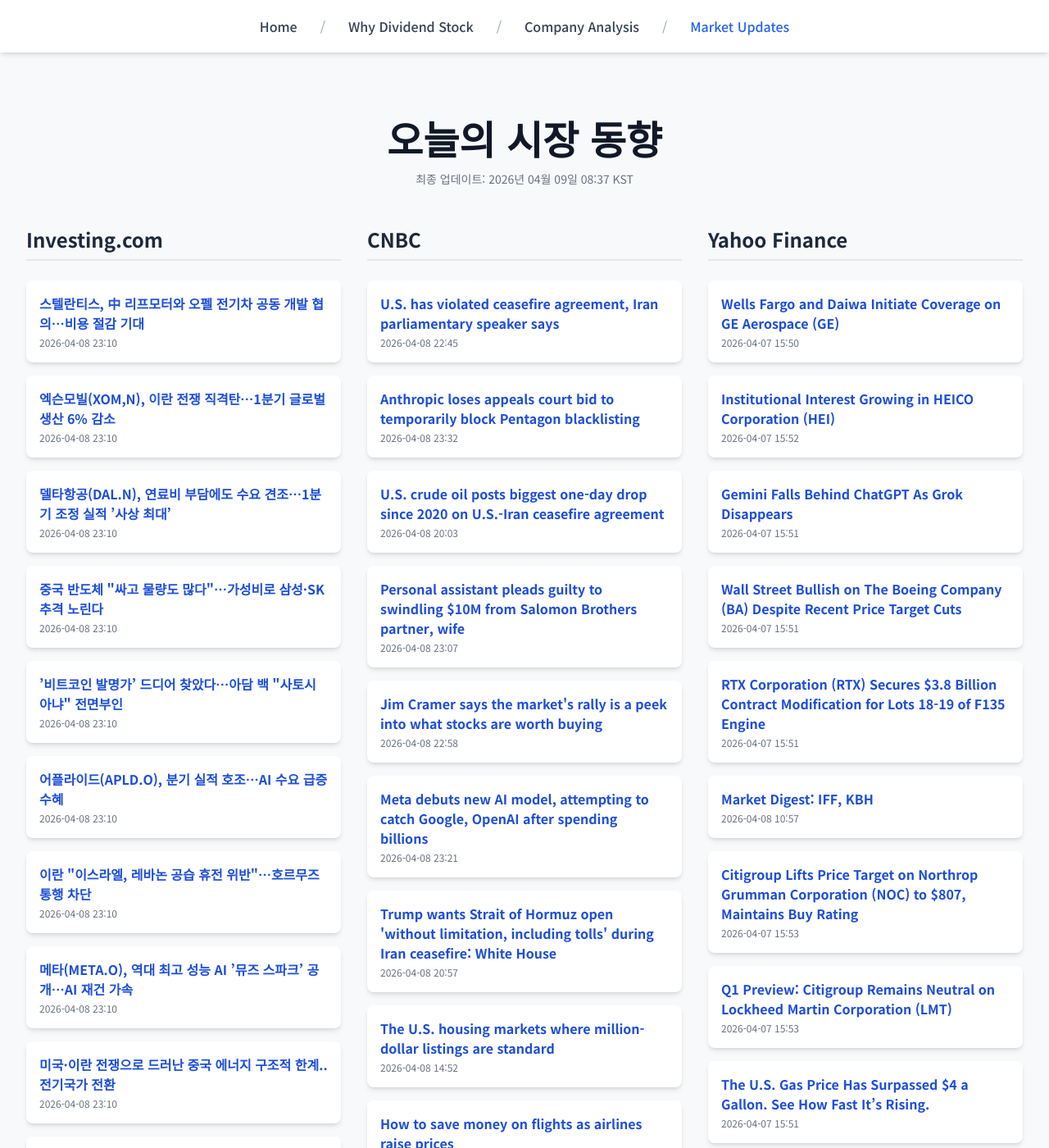
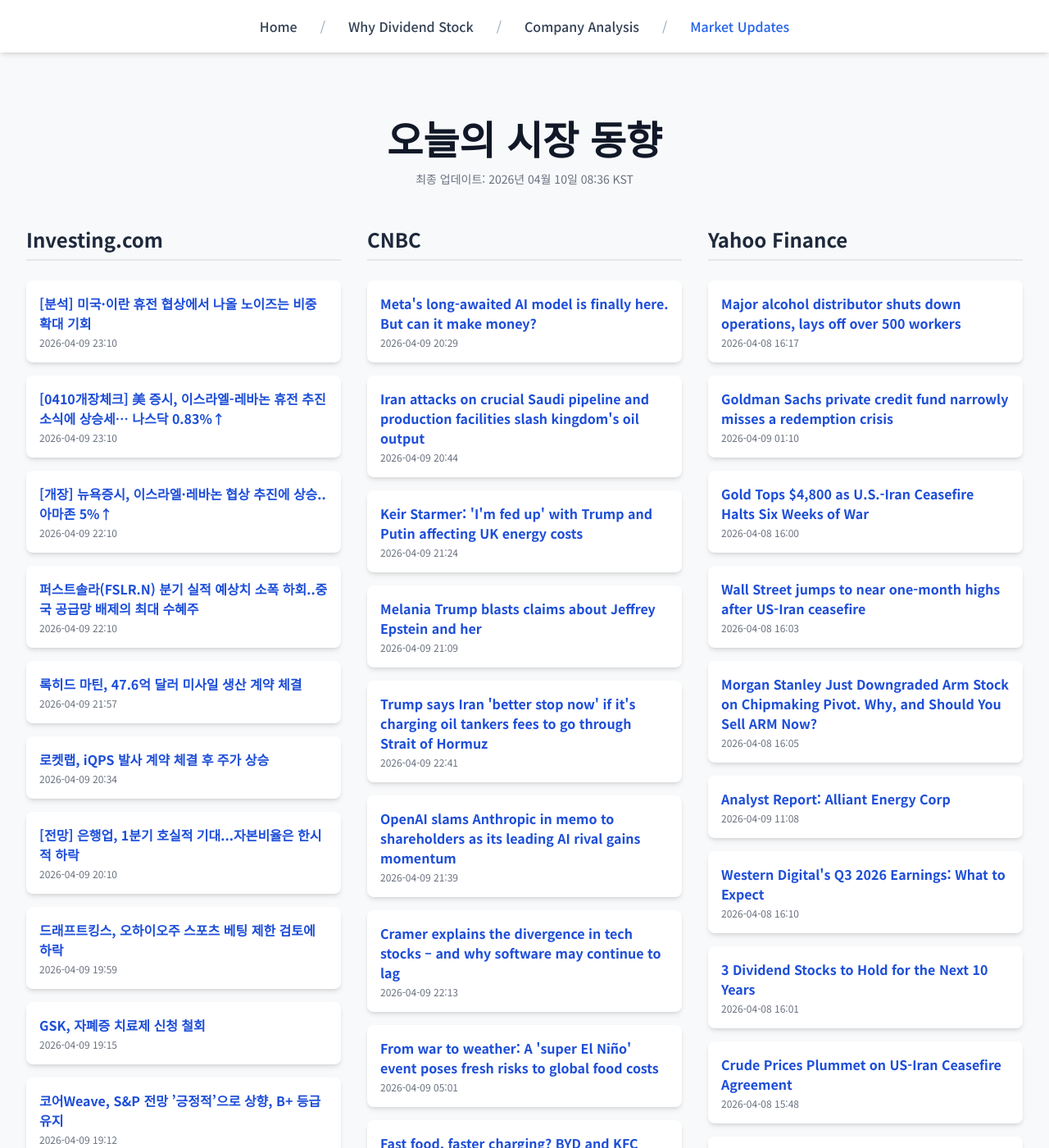
Before and after one commit to Kay-Hwang/my-company-analysis, a Jekyll site: the page built from market-updates.html, in a window 1280 px wide and 1400 px high. Shown: the whole window at 82% size. Built offline with Jekyll 4.4.1, drawn with Linux system fonts in a browser that asks for light colours; nearby versions of some CDN libraries; a script that is not in the unit is left out; some of the changed text lies outside the part shown.

Commit message:
Update daily data

```diff
--- a/_data/latest_data.json
+++ b/_data/latest_data.json
@@ -1,190 +1,190 @@
 {
-  "lastUpdated": "2026년 04월 09일 08:37 KST",
+  "lastUpdated": "2026년 04월 10일 08:36 KST",
   "news": {
     "investing": [
       {
-        "title": "스텔란티스, 中 리프모터와 오펠 전기차 공동 개발 협의…비용 절감 기대",
-        "link": "https://kr.investing.com/news/stock-market-news/article-1893401",
-        "pubDate": "2026-04-08 23:10:29",
-        "summary": "스텔란티스, 中 리프모터와 오펠 전기차 공동 개발 협의…비용 절감 기대"
+        "title": "[분석] 미국·이란 휴전 협상에서 나올 노이즈는 비중확대 기회",
+        "link": "https://kr.investing.com/news/stock-market-news/article-1894931",
+        "pubDate": "2026-04-09 23:10:25",
+        "summary": "[분석] 미국·이란 휴전 협상에서 나올 노이즈는 비중확대 기회"
       },
       {
-        "title": "엑슨모빌(XOM,N), 이란 전쟁 직격탄…1분기 글로벌 생산 6% 감소",
-        "link": "https://kr.investing.com/news/stock-market-news/article-1893400",
-        "pubDate": "2026-04-08 23:10:29",
-        "summary": "엑슨모빌(XOM,N), 이란 전쟁 직격탄…1분기 글로벌 생산 6% 감소"
+        "title": "[0410개장체크] 美 증시, 이스라엘-레바논 휴전 추진 소식에 상승세… 나스닥 0.83%↑",
+        "link": "https://kr.investing.com/news/stock-market-news/article-1894929",
+        "pubDate": "2026-04-09 23:10:09",
+        "summary": "[0410개장체크] 美 증시, 이스라엘-레바논 휴전 추진 소식에 상승세… 나스닥 0.83%↑"
       },
       {
-        "title": "델타항공(DAL.N), 연료비 부담에도 수요 견조…1분기 조정 실적 ’사상 최대’",
-        "link": "https://kr.investing.com/news/stock-market-news/article-1893399",
-        "pubDate": "2026-04-08 23:10:29",
-        "summary": "델타항공(DAL.N), 연료비 부담에도 수요 견조…1분기 조정 실적 ’사상 최대’"
+        "title": "[개장] 뉴욕증시, 이스라엘·레바논 협상 추진에 상승..아마존 5%↑",
+        "link": "https://kr.investing.com/news/stock-market-news/article-1894898",
+        "pubDate": "2026-04-09 22:10:25",
+        "summary": "[개장] 뉴욕증시, 이스라엘·레바논 협상 추진에 상승..아마존 5%↑"
       },
       {
-        "title": "중국 반도체 \"싸고 물량도 많다\"…가성비로 삼성·SK 추격 노린다",
-        "link": "https://kr.investing.com/news/stock-market-news/article-1893398",
-        "pubDate": "2026-04-08 23:10:28",
-        "summary": "중국 반도체 \"싸고 물량도 많다\"…가성비로 삼성·SK 추격 노린다"
+        "title": "퍼스트솔라(FSLR.N) 분기 실적 예상치 소폭 하회..중국 공급망 배제의 최대 수혜주",
+        "link": "https://kr.investing.com/news/stock-market-news/article-1894897",
+        "pubDate": "2026-04-09 22:10:24",
+        "summary": "퍼스트솔라(FSLR.N) 분기 실적 예상치 소폭 하회..중국 공급망 배제의 최대 수혜주"
       },
       {
-        "title": "’비트코인 발명가’ 드디어 찾았다…아담 백 \"사토시 아냐\" 전면부인",
-        "link": "https://kr.investing.com/news/stock-market-news/article-1893397",
-        "pubDate": "2026-04-08 23:10:28",
-        "summary": "’비트코인 발명가’ 드디어 찾았다…아담 백 \"사토시 아냐\" 전면부인"
+        "title": "록히드 마틴, 47.6억 달러 미사일 생산 계약 체결",
+        "link": "https://kr.investing.com/news/stock-market-news/article-93CH-1894890",
+        "pubDate": "2026-04-09 21:57:25",
+        "summary": "록히드 마틴, 47.6억 달러 미사일 생산 계약 체결"
       },
       {
-        "title": "어플라이드(APLD.O), 분기 실적 호조…AI 수요 급증 수혜",
-        "link": "https://kr.investing.com/news/stock-market-news/article-1893396",
-        "pubDate": "2026-04-08 23:10:28",
-        "summary": "어플라이드(APLD.O), 분기 실적 호조…AI 수요 급증 수혜"
+        "title": "로켓랩, iQPS 발사 계약 체결 후 주가 상승",
+        "link": "https://kr.investing.com/news/stock-market-news/article-93CH-1894773",
+        "pubDate": "2026-04-09 20:34:03",
+        "summary": "로켓랩, iQPS 발사 계약 체결 후 주가 상승"
       },
       {
-        "title": "이란 \"이스라엘, 레바논 공습 휴전 위반\"…호르무즈 통행 차단",
-        "link": "https://kr.investing.com/news/stock-market-news/article-1893395",
-        "pubDate": "2026-04-08 23:10:28",
-        "summary": "이란 \"이스라엘, 레바논 공습 휴전 위반\"…호르무즈 통행 차단"
+        "title": "[전망] 은행업, 1분기 호실적 기대...자본비율은 한시적 하락",
+        "link": "https://kr.investing.com/news/stock-market-news/article-1894719",
+        "pubDate": "2026-04-09 20:10:25",
+        "summary": "[전망] 은행업, 1분기 호실적 기대...자본비율은 한시적 하락"
       },
       {
-        "title": "메타(META.O), 역대 최고 성능 AI ’뮤즈 스파크’ 공개…AI 재건 가속",
-        "link": "https://kr.investing.com/news/stock-market-news/article-1893394",
-        "pubDate": "2026-04-08 23:10:27",
-        "summary": "메타(META.O), 역대 최고 성능 AI ’뮤즈 스파크’ 공개…AI 재건 가속"
+        "title": "드래프트킹스, 오하이오주 스포츠 베팅 제한 검토에 하락",
+        "link": "https://kr.investing.com/news/stock-market-news/article-93CH-1894702",
+        "pubDate": "2026-04-09 19:59:01",
+        "summary": "드래프트킹스, 오하이오주 스포츠 베팅 제한 검토에 하락"
       },
       {
-        "title": "미국·이란 전쟁으로 드러난 중국 에너지 구조적 한계..전기국가 전환",
-        "link": "https://kr.investing.com/news/stock-market-news/article-1893393",
-        "pubDate": "2026-04-08 23:10:27",
-        "summary": "미국·이란 전쟁으로 드러난 중국 에너지 구조적 한계..전기국가 전환"
+        "title": "GSK, 자폐증 치료제 신청 철회",
+        "link": "https://kr.investing.com/news/stock-market-news/article-93CH-1894694",
+        "pubDate": "2026-04-09 19:15:08",
+        "summary": "GSK, 자폐증 치료제 신청 철회"
       },
       {
-        "title": "아츠기(3529 JP), 미국 레그웨어 시장 재진입",
-        "link": "https://kr.investing.com/news/stock-market-news/article-1893388",
-        "pubDate": "2026-04-08 23:10:26",
-        "summary": "아츠기(3529 JP), 미국 레그웨어 시장 재진입"
+        "title": "코어Weave, S&P 전망 ’긍정적’으로 상향, B+ 등급 유지",
+        "link": "https://kr.investing.com/news/stock-market-news/article-93CH-1894692",
+        "pubDate": "2026-04-09 19:12:19",
+        "summary": "코어Weave, S&P 전망 ’긍정적’으로 상향, B+ 등급 유지"
       }
     ],
     "cnbc": [
       {
-        "title": "U.S. has violated ceasefire agreement, Iran parliamentary speaker says",
-        "link": "https://www.cnbc.com/2026/04/08/ceasefire-iran-war-lebanon.html",
-        "pubDate": "Wed, 08 Apr 2026 22:45:08 GMT",
-        "summary": "The two-week ceasefire agreement between the U.S. and Iran appeared at risk of unraveling less than a day after it was announced."
+        "title": "Meta's long-awaited AI model is finally here. But can it make money?",
+        "link": "https://www.cnbc.com/2026/04/09/metas-long-awaited-ai-model-is-finally-here-but-can-it-make-money.html",
+        "pubDate": "Thu, 09 Apr 2026 20:29:52 GMT",
+        "summary": "After releasing its first major AI model in a year called Muse Spark, Meta now has to figure out how to turn it into a business."
       },
       {
-        "title": "Anthropic loses appeals court bid to temporarily block Pentagon blacklisting",
-        "link": "https://www.cnbc.com/2026/04/08/anthropic-pentagon-court-ruling-supply-chain-risk.html",
-        "pubDate": "Wed, 08 Apr 2026 23:32:45 GMT",
-        "summary": "A federal appeals on denied Anthropic's request for a stay in its lawsuit against the Department of Defense."
+        "title": "Iran attacks on crucial Saudi pipeline and production facilities slash kingdom's oil output",
+        "link": "https://www.cnbc.com/2026/04/09/iran-war-oil-saudi-arabia-east-west-pipeline.html",
+        "pubDate": "Thu, 09 Apr 2026 20:44:10 GMT",
+        "summary": "The damage to Saudi infrastructure will only compound the disruption to global oil supplies trigged by Iran's attacks on tankers in the Strait of Hormuz."
       },
       {
-        "title": "U.S. crude oil posts biggest one-day drop since 2020 on U.S.-Iran ceasefire agreement",
-        "link": "https://www.cnbc.com/2026/04/07/oil-prices-iran-war-trump-deadline-strait-hormuz.html",
-        "pubDate": "Wed, 08 Apr 2026 20:03:32 GMT",
-        "summary": "President Donald Trump agreed to the ceasefire with Iran after talks with Pakistan Prime Minister Shehbaz Sharif."
+        "title": "Keir Starmer: 'I'm fed up' with Trump and Putin affecting UK energy costs",
+        "link": "https://www.cnbc.com/2026/04/09/keir-starmer-fed-up-trump-putin-uk-energy-costs.html",
+        "pubDate": "Thu, 09 Apr 2026 21:24:19 GMT",
+        "summary": "Iran has effectively closed the Strait of Hormuz in the war with the U.S. and Israel, creating an oil supply crunch and sending global energy prices soaring."
       },
       {
-        "title": "Personal assistant pleads guilty to swindling $10M from Salomon Brothers partner, wife",
-        "link": "https://www.cnbc.com/2026/04/08/new-york-fraud-personal-assistant-elderly.html",
-        "pubDate": "Wed, 08 Apr 2026 23:07:10 GMT",
-        "summary": "New York resident Catalina Corona spent millions of dollars she stole on products from Louis Vuitton, Cartier and Gucci, and as well on Apple merchandise."
+        "title": "Melania Trump blasts claims about Jeffrey Epstein and her",
+        "link": "https://www.cnbc.com/2026/04/09/jeffrey-epstein-melania-trump.html",
+        "pubDate": "Thu, 09 Apr 2026 21:09:28 GMT",
+        "summary": "The first lady acknowledged writing an email to Jeffrey Epstein's accomplice, Ghislaine Maxwell, in 2002, referencing a New York magazine profile about him."
       },
       {
-        "title": "Jim Cramer says the market's rally is a peek into what stocks are worth buying",
-        "link": "https://www.cnbc.com/2026/04/08/jim-cramer-markets-rally-stocks-buying.html",
-        "pubDate": "Wed, 08 Apr 2026 22:58:28 GMT",
-        "summary": "Cramer says Wednesday's rally is a good indicator of what stocks to buy and which to avoid."
+        "title": "Trump says Iran 'better stop now' if it's charging oil tankers fees to go through Strait of Hormuz",
+        "link": "https://www.cnbc.com/2026/04/09/trump-iran-strait-of-hormuz-oil-toll.html",
+        "pubDate": "Thu, 09 Apr 2026 22:41:02 GMT",
+        "summary": "President Donald Trump said that Iran \"better stop now\" if it's charging fees to oil tankers passing through the Strait of Hormuz."
       },
       {
-        "title": "Meta debuts new AI model, attempting to catch Google, OpenAI after spending billions",
-        "link": "https://www.cnbc.com/2026/04/08/meta-debuts-first-major-ai-model-since-14-billion-deal-to-bring-in-alexandr-wang.html",
-        "pubDate": "Wed, 08 Apr 2026 23:21:25 GMT",
-        "summary": "Meta debuted its first major large language model, Muse Spark, spearheaded by chief AI officer Alexandr Wang, who leads Meta Superintelligence Labs."
+        "title": "OpenAI slams Anthropic in memo to shareholders as its leading AI rival gains momentum",
+        "link": "https://www.cnbc.com/2026/04/09/openai-slams-anthropic-in-memo-to-shareholders-as-rival-gains-momentum.html",
+        "pubDate": "Thu, 09 Apr 2026 21:39:39 GMT",
+        "summary": "OpenAI sent a memo to investors blasting chief rival Anthropic for \"operating on a meaningfully smaller curve.\""
       },
       {
-        "title": "Trump wants Strait of Hormuz open 'without limitation, including tolls' during Iran ceasefire: White House",
-        "link": "https://www.cnbc.com/2026/04/08/trump-iran-ceasefire-strait-of-hormuz-toll.html",
-        "pubDate": "Wed, 08 Apr 2026 20:57:29 GMT",
-        "summary": "Iran is reportedly planning to demand that shipping firms pay tolls in cryptocurrency to let their oil tankers through the Strait of Hormuz."
+        "title": "Cramer explains the divergence in tech stocks – and why software may continue to lag",
+        "link": "https://www.cnbc.com/2026/04/09/jim-cramer-tech-stocks-diverge.html",
+        "pubDate": "Thu, 09 Apr 2026 22:13:47 GMT",
+        "summary": "Jim Cramer marveled at the divergent fates of technology stocks — from hardware winners like Intel to software losers like Salesforce and Adobe."
       },
       {
-        "title": "The U.S. housing markets where million-dollar listings are standard",
-        "link": "https://www.cnbc.com/2026/04/08/us-housing-markets-million-dollar-listing.html",
-        "pubDate": "Wed, 08 Apr 2026 14:52:04 GMT",
-        "summary": "Nearly all of active listings in Nantucket, Massachusetts, cost at least $1 million."
+        "title": "From war to weather: A 'super El Niño' event poses fresh risks to global food costs",
+        "link": "https://www.cnbc.com/2026/04/09/el-nino-food-risks-iran-war-fertilizer-weather.html",
+        "pubDate": "Thu, 09 Apr 2026 05:01:10 GMT",
+        "summary": "An unusually powerful El Niño weather event could take shape later this year, exacerbating global food security fears."
       },
       {
-        "title": "How to save money on flights as airlines raise prices",
-        "link": "https://www.cnbc.com/2026/04/08/iran-war-airlines-prices-airfare-flights-how-to-save-money.html",
-        "pubDate": "Wed, 08 Apr 2026 23:01:24 GMT",
-        "summary": "Airlines are raising fares, adding fuel surcharges and increasing fees to check bags. Budget-conscious travelers are wondering where to turn."
+        "title": "Fast food, faster charging? BYD and KFC China collaborate to offer 9-minute refueling stations",
+        "link": "https://www.cnbc.com/2026/04/09/byd-and-kfc-collaborate-to-offer-9-minute-refueling-stations-in-china.html",
+        "pubDate": "Thu, 09 Apr 2026 08:51:39 GMT",
+        "summary": "BYD announced Wednesday a partnership with KFC China to develop a network of \"nine-minute\" drive-thrus across the mainland."
       },
       {
-        "title": "OpenAI will allocate IPO shares to retail investors as it preps for debut, CFO says",
-        "link": "https://www.cnbc.com/2026/04/08/openai-ipo-sarah-friar-retail-investors.html",
-        "pubDate": "Wed, 08 Apr 2026 23:16:15 GMT",
-        "summary": "CRO Denise Dresser said enterprise is now 40% of the company's revenue and is set to equal consumer by the end of 2026."
+        "title": "The Strait of Hormuz is not open as Iran controls access after ceasefire, UAE oil CEO says",
+        "link": "https://www.cnbc.com/2026/04/09/iran-war-oil-strait-hormuz-tanker-ship-uae.html",
+        "pubDate": "Thu, 09 Apr 2026 16:43:20 GMT",
+        "summary": "Sultan Ahmed Al Jaber demanded a full reopening of the strait, warning that the oil supply disruption will increase if Iran maintains control of the passage."
       }
     ],
     "yahoo": [
       {
-        "title": "Wells Fargo and Daiwa Initiate Coverage on GE Aerospace (GE)",
-        "link": "https://finance.yahoo.com/markets/stocks/articles/wells-fargo-daiwa-initiate-coverage-155046377.html",
-        "pubDate": "2026-04-07T15:50:46Z",
-        "summary": "Wells Fargo and Daiwa Initiate Coverage on GE Aerospace (GE)"
+        "title": "Major alcohol distributor shuts down operations, lays off over 500 workers",
+        "link": "https://finance.yahoo.com/economy/policy/articles/major-alcohol-distributor-shuts-down-161700316.html",
+        "pubDate": "2026-04-08T16:17:00Z",
+        "summary": "Major alcohol distributor shuts down operations, lays off over 500 workers"
       },
       {
-        "title": "Institutional Interest Growing in HEICO Corporation (HEI)",
-        "link": "https://finance.yahoo.com/markets/stocks/articles/institutional-interest-growing-heico-corporation-155242839.html",
-        "pubDate": "2026-04-07T15:52:42Z",
-        "summary": "Institutional Interest Growing in HEICO Corporation (HEI)"
+        "title": "Goldman Sachs private credit fund narrowly misses a redemption crisis",
+        "link": "https://finance.yahoo.com/markets/stocks/articles/goldman-sachs-private-credit-fund-011036832.html",
+        "pubDate": "2026-04-09T01:10:36Z",
+        "summary": "Goldman Sachs private credit fund narrowly misses a redemption crisis"
       },
       {
-        "title": "Gemini Falls Behind ChatGPT As Grok Disappears",
-        "link": "https://finance.yahoo.com/markets/stocks/articles/gemini-falls-behind-chatgpt-grok-155145121.html",
-        "pubDate": "2026-04-07T15:51:45Z",
-        "summary": "Gemini Falls Behind ChatGPT As Grok Disappears"
+        "title": "Gold Tops $4,800 as U.S.-Iran Ceasefire Halts Six Weeks of War",
+        "link": "https://finance.yahoo.com/markets/commodities/articles/gold-tops-4-800-u-160000712.html",
+        "pubDate": "2026-04-08T16:00:00Z",
+        "summary": "Gold Tops $4,800 as U.S.-Iran Ceasefire Halts Six Weeks of War"
       },
       {
-        "title": "Wall Street Bullish on The Boeing Company (BA) Despite Recent Price Target Cuts",
-        "link": "https://finance.yahoo.com/markets/stocks/articles/wall-street-bullish-boeing-company-155105547.html",
-        "pubDate": "2026-04-07T15:51:05Z",
-        "summary": "Wall Street Bullish on The Boeing Company (BA) Despite Recent Price Target Cuts"
+        "title": "Wall Street jumps to near one-month highs after US-Iran ceasefire",
+        "link": "https://finance.yahoo.com/markets/stocks/articles/wall-street-jumps-near-one-160351408.html",
+        "pubDate": "2026-04-08T16:03:51Z",
+        "summary": "Wall Street jumps to near one-month highs after US-Iran ceasefire"
       },
       {
-        "title": "RTX Corporation (RTX) Secures $3.8 Billion Contract Modification for Lots 18-19 of F135 Engine",
-        "link": "https://finance.yahoo.com/markets/stocks/articles/rtx-corporation-rtx-secures-3-155133808.html",
-        "pubDate": "2026-04-07T15:51:33Z",
-        "summary": "RTX Corporation (RTX) Secures $3.8 Billion Contract Modification for Lots 18-19 of F135 Engine"
+        "title": "Morgan Stanley Just Downgraded Arm Stock on Chipmaking Pivot. Why, and Should You Sell ARM Now?",
+        "link": "https://finance.yahoo.com/markets/stocks/articles/morgan-stanley-just-downgraded-arm-160501665.html",
+        "pubDate": "2026-04-08T16:05:01Z",
+        "summary": "Morgan Stanley Just Downgraded Arm Stock on Chipmaking Pivot. Why, and Should You Sell ARM Now?"
       },
       {
-        "title": "Market Digest: IFF, KBH",
-        "link": "https://finance.yahoo.com/research/reports/ARGUS_46661_MarketSummary_1775645831000?yptr=yahoo&ncid=yahooproperties_plusresear_nm5q6ze1cei",
-        "pubDate": "2026-04-08T10:57:11Z",
-        "summary": "Market Digest: IFF, KBH"
+        "title": "Analyst Report: Alliant Energy Corp",
+        "link": "https://finance.yahoo.com/research/reports/ARGUS_3152_AnalystReport_1775732892000?yptr=yahoo&ncid=yahooproperties_plusresear_nm5q6ze1cei",
+        "pubDate": "2026-04-09T11:08:12Z",
+        "summary": "Analyst Report: Alliant Energy Corp"
       },
       {
-        "title": "Citigroup Lifts Price Target on Northrop Grumman Corporation (NOC) to $807, Maintains Buy Rating",
-        "link": "https://finance.yahoo.com/markets/stocks/articles/citigroup-lifts-price-target-northrop-155313506.html",
-        "pubDate": "2026-04-07T15:53:13Z",
-        "summary": "Citigroup Lifts Price Target on Northrop Grumman Corporation (NOC) to $807, Maintains Buy Rating"
+        "title": "Western Digital's Q3 2026 Earnings: What to Expect",
+        "link": "https://finance.yahoo.com/markets/stocks/articles/western-digitals-q3-2026-earnings-161007579.html",
+        "pubDate": "2026-04-08T16:10:07Z",
+        "summary": "Western Digital's Q3 2026 Earnings: What to Expect"
       },
       {
-        "title": "Q1 Preview: Citigroup Remains Neutral on Lockheed Martin Corporation (LMT)",
-        "link": "https://finance.yahoo.com/markets/stocks/articles/q1-preview-citigroup-remains-neutral-155324840.html",
-        "pubDate": "2026-04-07T15:53:24Z",
-        "summary": "Q1 Preview: Citigroup Remains Neutral on Lockheed Martin Corporation (LMT)"
+        "title": "3 Dividend Stocks to Hold for the Next 10 Years",
+        "link": "https://finance.yahoo.com/markets/stocks/articles/3-dividend-stocks-hold-next-160100098.html",
+        "pubDate": "2026-04-08T16:01:00Z",
+        "summary": "3 Dividend Stocks to Hold for the Next 10 Years"
       },
       {
-        "title": "The U.S. Gas Price Has Surpassed $4 a Gallon. See How Fast It’s Rising.",
-        "link": "https://www.wsj.com/finance/commodities-futures/us-gas-prices-charts-bfe10437?siteid=yhoof2&yptr=yahoo",
-        "pubDate": "2026-04-07T15:51:00Z",
-        "summary": "The U.S. Gas Price Has Surpassed $4 a Gallon. See How Fast It’s Rising."
+        "title": "Crude Prices Plummet on US-Iran Ceasefire Agreement",
+        "link": "https://finance.yahoo.com/markets/commodities/articles/crude-prices-plummet-us-iran-154800077.html",
+        "pubDate": "2026-04-08T15:48:00Z",
+        "summary": "Crude Prices Plummet on US-Iran Ceasefire Agreement"
       },
       {
-        "title": "Is Howmet Aerospace Inc. (HWM) the Best Aerospace Stock to Buy Right Now?",
-        "link": "https://finance.yahoo.com/markets/stocks/articles/howmet-aerospace-inc-hwm-best-155024575.html",
-        "pubDate": "2026-04-07T15:50:24Z",
-        "summary": "Is Howmet Aerospace Inc. (HWM) the Best Aerospace Stock to Buy Right Now?"
+        "title": "Gen Z is opening more credit cards and seeing their credit scores drop",
+        "link": "https://finance.yahoo.com/economy/article/gen-z-is-opening-more-credit-cards-and-seeing-their-credit-scores-drop-154613305.html",
+        "pubDate": "2026-04-08T15:46:13Z",
+        "summary": "Gen Z is opening more credit cards and seeing their credit scores drop"
       }
     ]
   }
```
